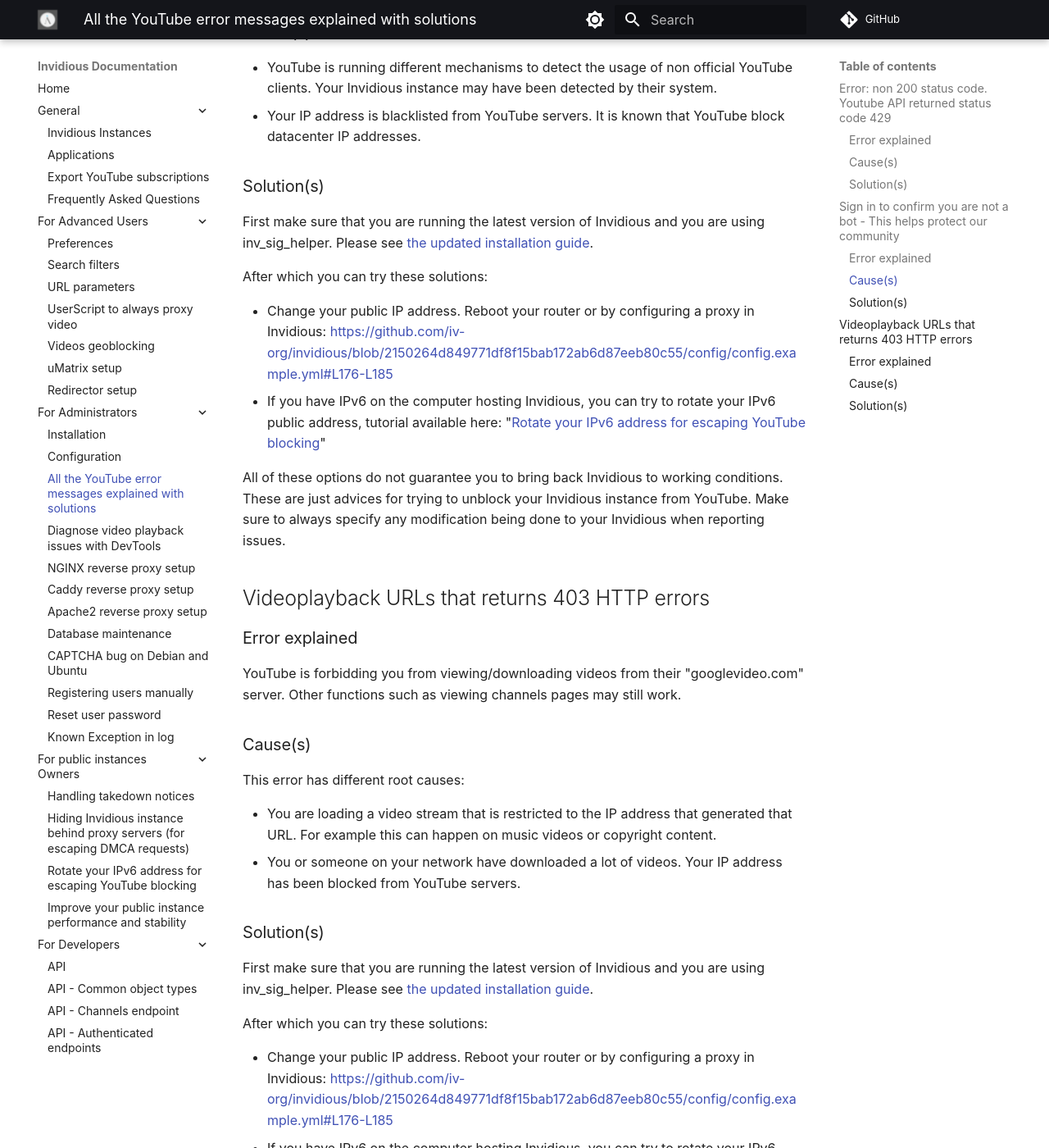
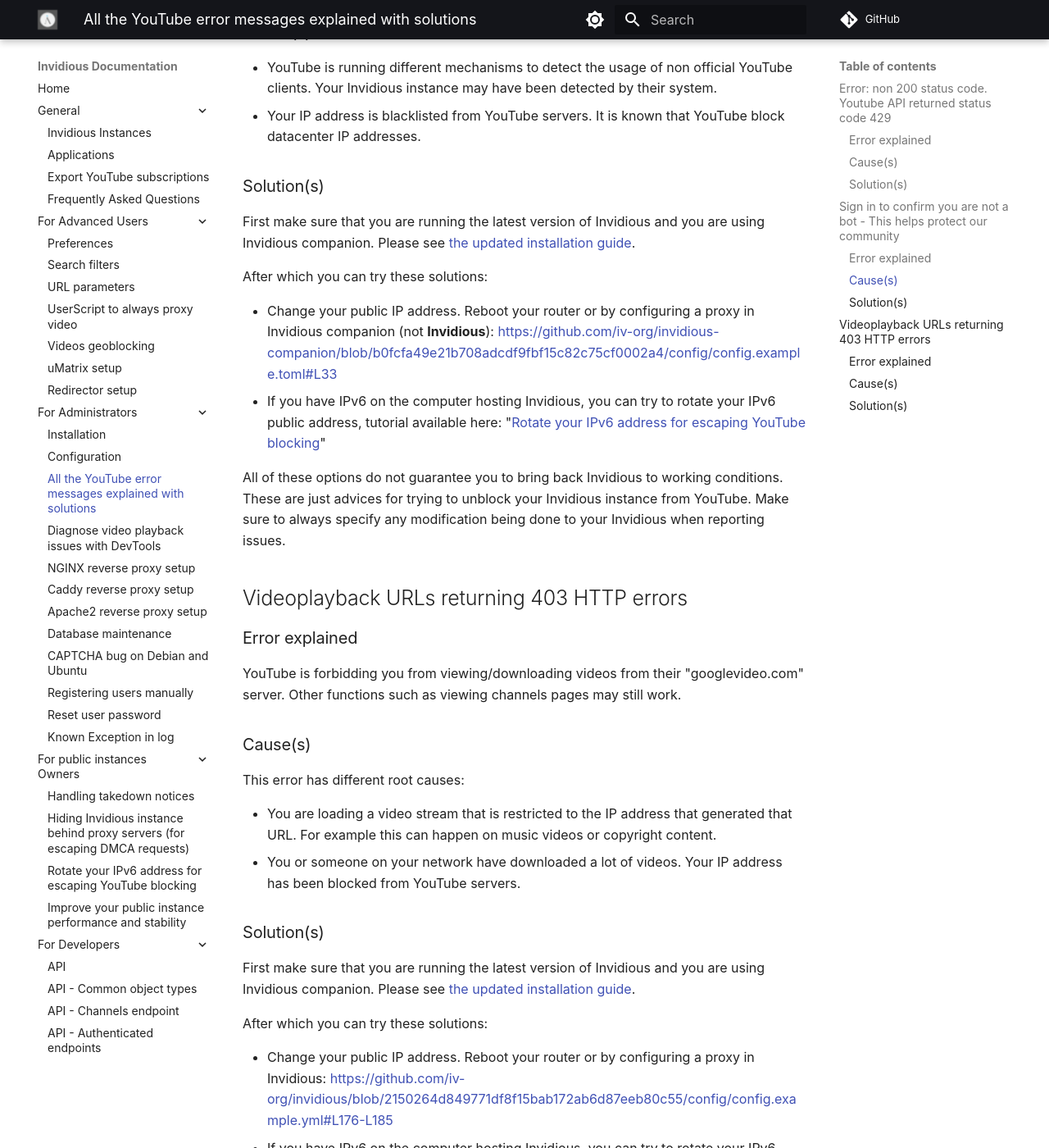
Before and after one commit to iv-org/documentation, an MkDocs documentation site: the page built from docs/youtube-errors-explained.md, in a window 1280 px wide and 1400 px high, scrolled down 1459 px. Shown: the whole window at 82% size. Built offline with MkDocs 1.6.1 and Material for MkDocs 9.7.7, drawn with Linux system fonts in a browser that asks for light colours; comment, search, counter and statistics services are not loaded.

Commit message:
docs: inv-sig-helper => invidious companion

```diff
--- a/docs/youtube-errors-explained.md
+++ b/docs/youtube-errors-explained.md
@@ -39,16 +39,16 @@
 
 ### Solution(s)
 
-First make sure that you are running the latest version of Invidious and you are using inv_sig_helper. Please see [the updated installation guide](./installation.md).
+First make sure that you are running the latest version of Invidious and you are using Invidious companion. Please see [the updated installation guide](./installation.md).
 
 After which you can try these solutions:
 
-- Change your public IP address. Reboot your router or by configuring a proxy in Invidious: https://github.com/iv-org/invidious/blob/2150264d849771df8f15bab172ab6d87eeb80c55/config/config.example.yml#L176-L185
+- Change your public IP address. Reboot your router or by configuring a proxy in Invidious companion (not **Invidious**): https://github.com/iv-org/invidious-companion/blob/b0fcfa49e21b708adcdf9fbf15c82c75cf0002a4/config/config.example.toml#L33
 - If you have IPv6 on the computer hosting Invidious, you can try to rotate your IPv6 public address, tutorial available here: "[Rotate your IPv6 address for escaping YouTube blocking](./ipv6-rotator.md)"
 
 All of these options do not guarantee you to bring back Invidious to working conditions. These are just advices for trying to unblock your Invidious instance from YouTube. Make sure to always specify any modification being done to your Invidious when reporting issues.
 
-## Videoplayback URLs that returns 403 HTTP errors
+## Videoplayback URLs returning 403 HTTP errors
 
 ### Error explained
 
@@ -63,7 +63,7 @@
 
 ### Solution(s)
 
-First make sure that you are running the latest version of Invidious and you are using inv_sig_helper. Please see [the updated installation guide](./installation.md).
+First make sure that you are running the latest version of Invidious and you are using Invidious companion. Please see [the updated installation guide](./installation.md).
 
 After which you can try these solutions:
 
```
